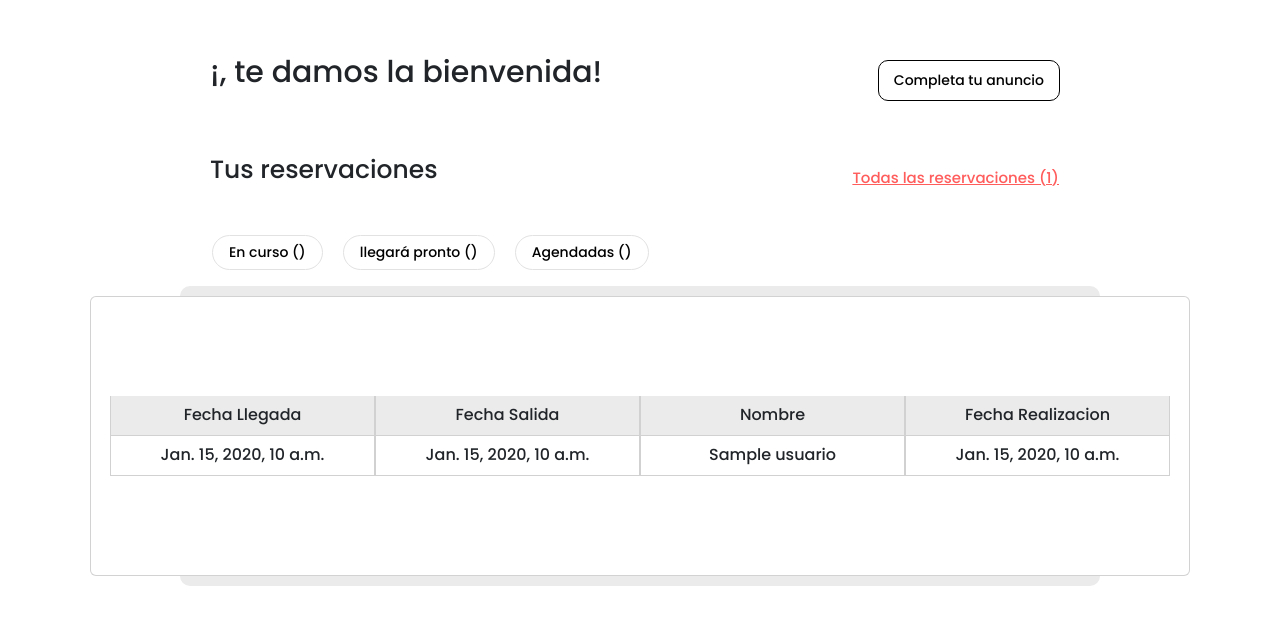
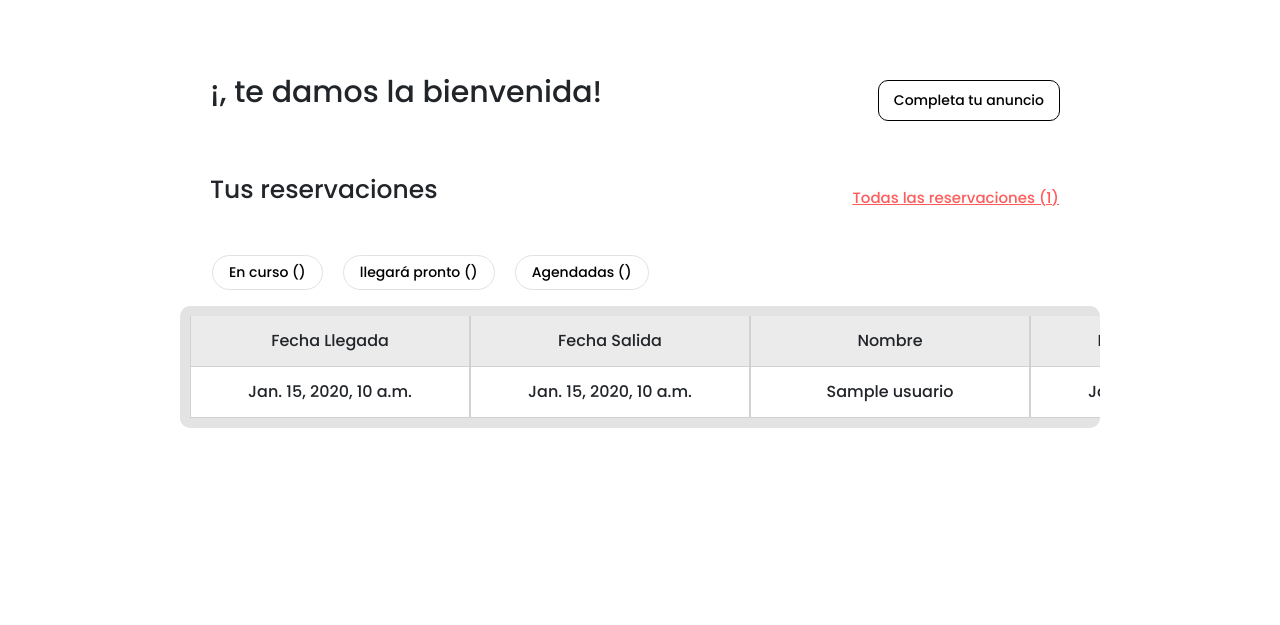
Before and after one commit to AndresM9901/planning-travel-v2, a Django app: template proyecto_planning_travel/planning_travel/templates/planning_travel/hoteles/dueno_hotel/dueno_hoy.html in a window 1280 px wide. Shown: the part 71-696 px from the top of the page. Run offline with Django 4.2, Linux system fonts and the light colour scheme; the template is opened without the code that fills it: most values are stand-ins (such as "Sample title", 1, 10 or a date in 2020); some libraries are stand-ins or nearby versions; some web fonts are replaced.

Commit message:
actualizacion dueño

```diff
--- a/proyecto_planning_travel/planning_travel/static/planning_travel/styles/dueno/dueno_hoy.css
+++ b/proyecto_planning_travel/planning_travel/static/planning_travel/styles/dueno/dueno_hoy.css
@@ -1,5 +1,5 @@
 #contenedor{
-    margin: 40px 180px;
+    padding: 40px 180px;
 }
 .dueno-hoy{
     display: flex;
@@ -53,43 +53,49 @@
 .item-nav-dueno:hover{
     border: solid 1px rgb(0, 0, 0);
 }
-#contenedor-contenedor{
-    display: flex;
-    justify-content: center;
-    background: #EBEBEB;
-    border-radius: 10px;
-}
 #contenedor-info{
     display: flex;
     justify-content: center;
     align-items: center;
+    flex-direction: column;
+    flex-wrap: wrap;
     height: 300px;
+    background: #e3e3e3;
+    border-radius: 10px;
+    overflow-y:auto;
+    overflow-x:auto;
+    width: auto;
+    height: auto;
+    padding: 10px;
 }
-.card{
-    display: flex;
-    overflow-y:scroll;
-    white-space: nowrap;
-    width: 1100px;
-    height: 280px;
-    align-items: center;
-    justify-content: center;
-    padding-top: auto;
-}
+#contenedor-info::-webkit-scrollbar{
+    height: 10px;
+    width: 10px;
+    background: #929292;
+    border-radius: 50px;
+    }
+#contenedor-info::-webkit-scrollbar-thumb  {
+    background-color: rgb(184, 184, 184);
+    border-radius: 50px;
+    }
 .lista_grupo{
     display: flex;
     flex-direction: row;
     padding: 0;
     margin: 0;
-    height: 40px;
     border-bottom:1px solid rgb(209, 209, 209);
 }
 .lista{
     display: flex;
+    flex-wrap: wrap;
     align-items: center;
+    background: #ffffff;
     justify-content: center;
     border-left:1px solid rgb(209, 209, 209);
     border-right:1px solid rgb(209, 209, 209);
-    width: 265px;
+    width: 280px;
+    height: 50px;
+    padding: 5px;
 }
 .lista1{
     display: flex;
@@ -97,6 +103,7 @@
     justify-content: center;
     border-left:1px solid rgb(209, 209, 209);
     border-right:1px solid rgb(209, 209, 209);
-    width: 265px;
+    width: 280px;
+    height: 50px;
     background: #EBEBEB;
 }
--- a/proyecto_planning_travel/planning_travel/templates/planning_travel/hoteles/dueno_hotel/dueno_hotel.html
+++ b/proyecto_planning_travel/planning_travel/templates/planning_travel/hoteles/dueno_hotel/dueno_hotel.html
@@ -36,7 +36,8 @@
                 </li>
             </div>
             <div>
-                <button class="navbar-button"><i class="bi bi-bell"></i></button>
+                <button class="navbar-button"><i class="b
+                    i bi-bell"></i></button>
                 <a class="navbar-button"><img src="{{ request.session.logueo.foto.url }}"></img> </a>
             </div>
         </nav>
--- a/proyecto_planning_travel/planning_travel/templates/planning_travel/hoteles/dueno_hotel/dueno_hoy.html
+++ b/proyecto_planning_travel/planning_travel/templates/planning_travel/hoteles/dueno_hotel/dueno_hoy.html
@@ -22,9 +22,7 @@
             <a class="item-nav-dueno" href="#">Agendadas ()</a>
         </ul>
     </div>
-    <div id="contenedor-contenedor">
     <div id="contenedor-info">
-                <div class="card" >
             <ul  class="lista_grupo">
                 <li class="lista1">Fecha Llegada</li>
                 <li class="lista1">Fecha Salida</li>
@@ -39,8 +37,7 @@
                 <li class="lista">{{ r.fecha_realizacion }}</li>
             </ul>
             {% endfor %}
-                </div>
-        </div>
+
     </div>
 </div>
 {% block scripts %}
```
Lines whose indentation alone changed are shown as unchanged.
